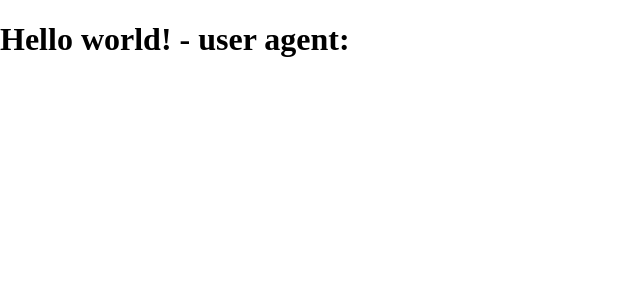
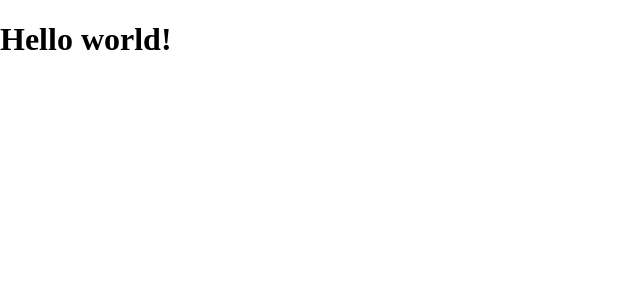
Before and after one commit to codyNog/sg_20210416, a Next.js app: page / in a window 1280 px wide. Shown: the top 300 px of the page, without its empty margins (0-640 px from the left). Built offline with nearby package versions, Linux system fonts and the light colour scheme.

Commit message:
atomicなディレクトリ構造

```diff
--- /dev/null
+++ b/components/atoms/index.tsx
@@ -0,0 +1,5 @@
+import React from "react";
+
+export const Atom: React.FC = () => {
+  return <h1>Hello world!</h1>;
+};
--- /dev/null
+++ b/components/molecules/index.tsx
@@ -0,0 +1,6 @@
+import React from "react";
+import { Atom } from "../atoms";
+
+export const Molecule: React.FC = () => {
+  return <Atom />;
+};
--- /dev/null
+++ b/components/organisms/index.tsx
@@ -0,0 +1,6 @@
+import React from "react";
+import { Molecule } from "../molecules";
+
+export const Organism: React.FC = () => {
+  return <Molecule />;
+};
--- /dev/null
+++ b/components/templates/root/index.tsx
@@ -0,0 +1,6 @@
+import React from "react";
+import { Organism } from "../../organisms";
+
+export const Root: React.FC = () => {
+  return <Organism />;
+};
--- a/pages/index.tsx
+++ b/pages/index.tsx
@@ -1,17 +1,9 @@
 import React from "react";
 import { NextPage } from "next";
+import { Root } from "../components/templates/root";
 
-interface Props {
-  userAgent: string;
-}
-
-const Component: NextPage<Props> = ({ userAgent }) => {
-  return <h1>Hello world! - user agent: {userAgent}</h1>;
-};
-
-Component.getInitialProps = async ({ req }) => {
-  const userAgent = req ? req.headers["user-agent"] : navigator.userAgent;
-  return { userAgent };
+const Component: NextPage = () => {
+  return <Root />;
 };
 
 export default Component;
```
